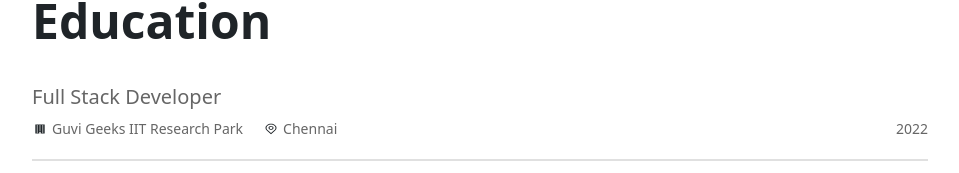
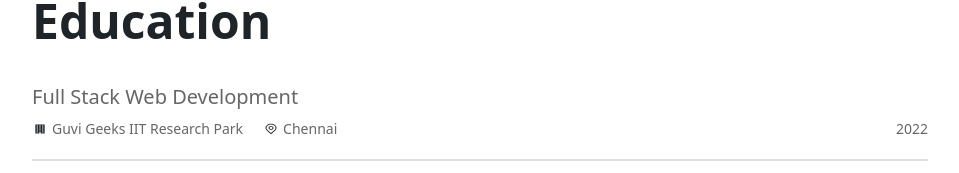
Before and after one commit to Nowsath04/My-Portfolio, a React (Create React App) app: page /about in a window 1280 px wide. Shown: the part 528-701 px from the top of the page, without its empty margins (160-1119 px from the left). Built offline with nearby package versions, Linux system fonts and the light colour scheme.

Commit message:
Portfolio

```diff
--- a/src/Details.js
+++ b/src/Details.js
@@ -46,7 +46,7 @@ export const socialMediaUrl = {
 
 export const eduDetails = [
   {
-    Position: "Full Stack Developer",
+    Position: "Full Stack Web Development",
     Company: "Guvi Geeks IIT Research Park",
     Location: "Chennai",
     Duration: "2022",
```
